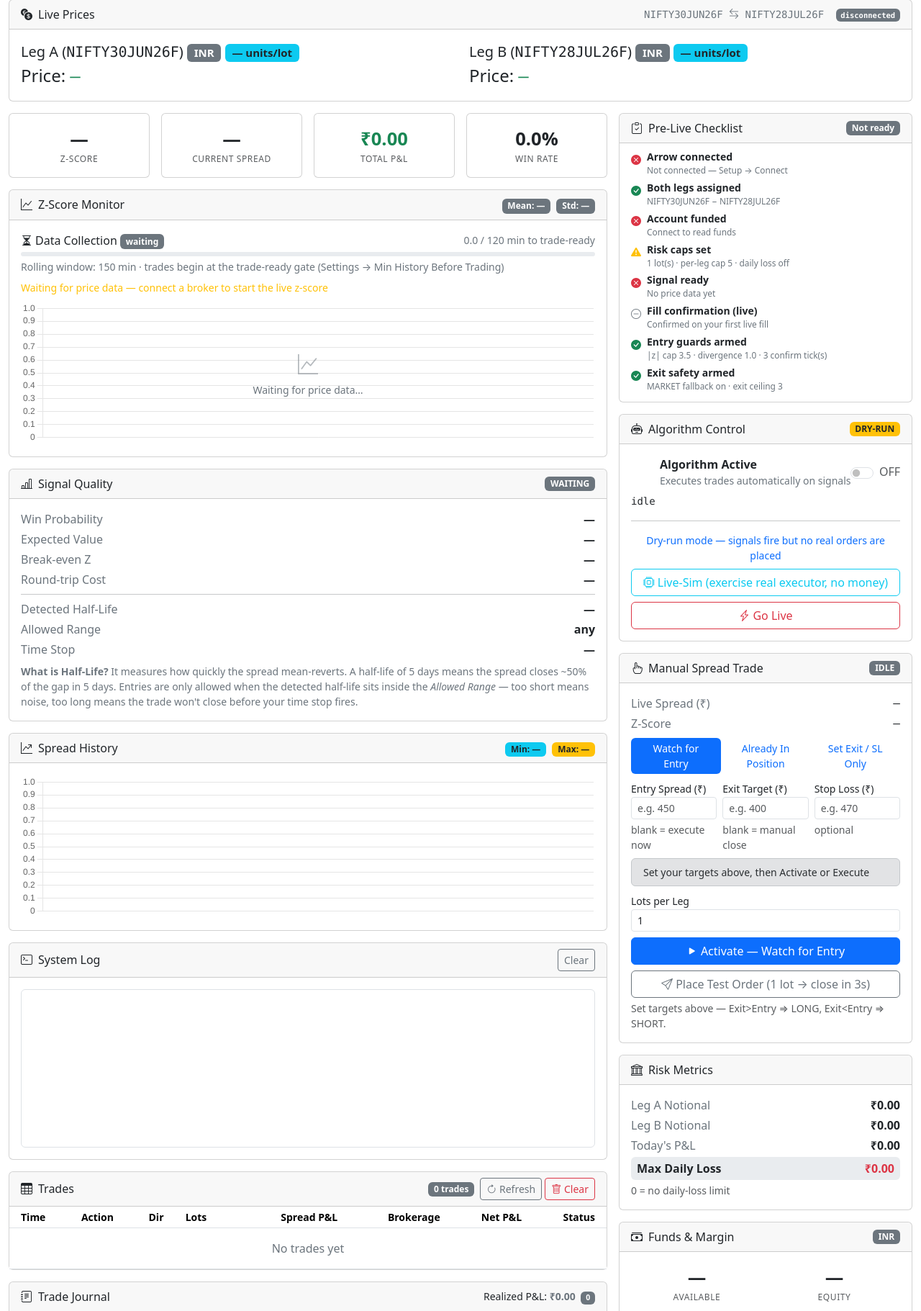
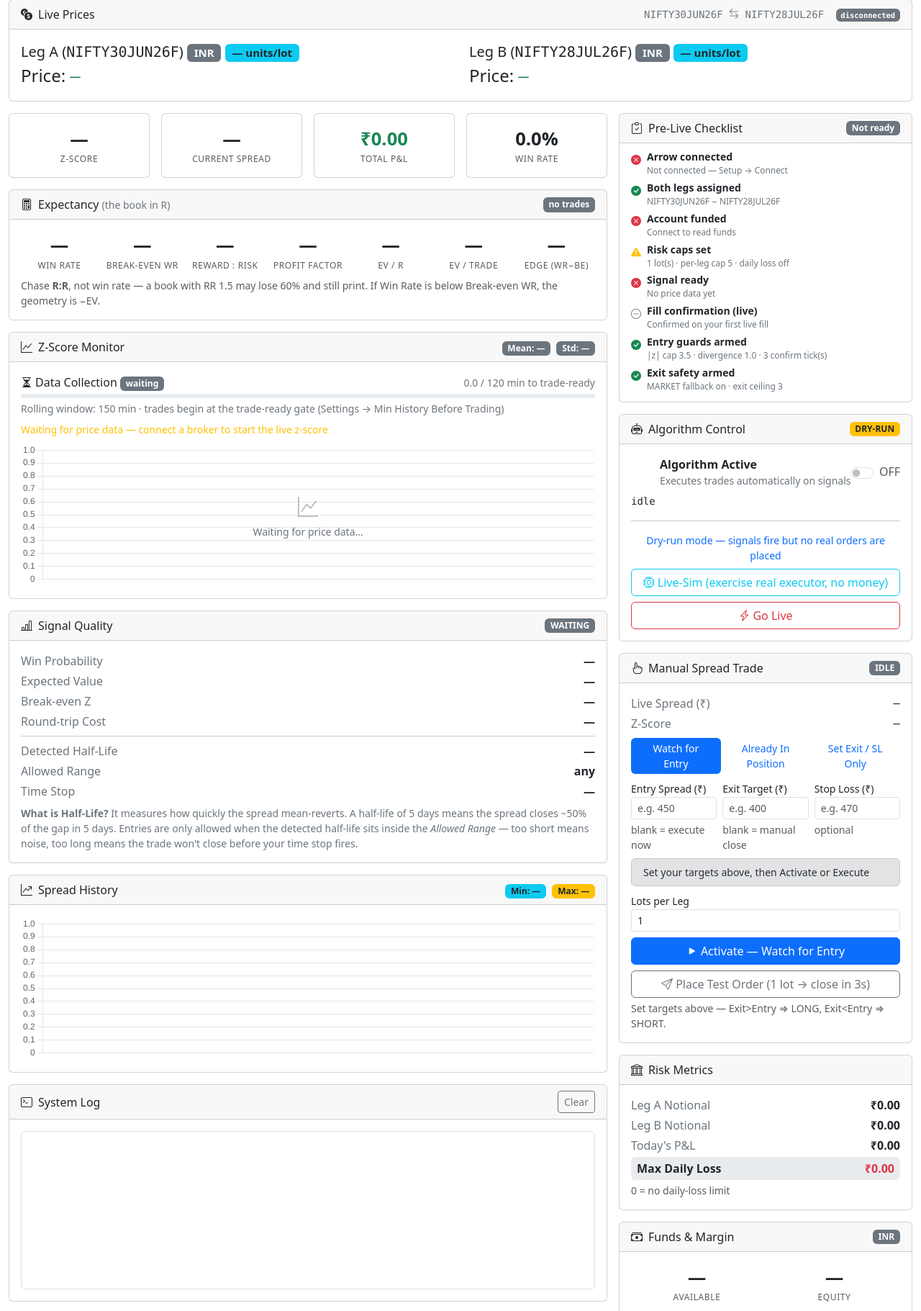
Before and after one commit to ajoxf/arrow-statarb, a Flask app: page /dashboard in a window 1280 px wide. Shown: the part 130-1951 px from the top of the page at 72% size. Run offline with Flask 3, Linux system fonts and the light colour scheme; data that the repository does not hold is empty.

Commit message:
Stage 3 — Dashboard: expectancy sheet (book in R) + stats-update interval
Ports the two genuine dashboard/analytics gaps from the crypto reference;
everything else on W3's dashboard (position card, journal, SD-touch via
/api/signal/excursions, regime badge) arrow already had.

- Expectancy sheet: trade_log.expectancy() computes the book on one sheet in R
  — win rate, avg win/loss, reward:risk, profit factor, break-even WR,
  EV/R = p·(1+RR)−1, ₹/trade and the WR−BE edge. /api/expectancy exposes it;
  a dashboard card renders it with a +EV/−EV verdict and sign colouring. The
  reference's discipline: chase R:R, not win rate; below break-even WR = −EV.
- Stats-update interval: the rolling mean/std can now be cached and recomputed
  only every N seconds (signal.stats_update_interval_sec) so the bands stay
  steady while z still tracks the live spread. 0 = every tick (unchanged
  default). Wired through settings (GET/POST + UI field) and config.
- tests: expectancy sheet numbers + empty book; stats cache holds bands within
  the interval while z moves. 226 passing.

Co-Authored-By: Claude Opus 4.8 <noreply@anthropic.com>
Claude-Session: https://claude.ai/code/session_014NKUxSD6a4kWARC2XAANxb

```diff
--- a/arrow_statarb/core/signal.py
+++ b/arrow_statarb/core/signal.py
@@ -81,6 +81,11 @@ class SignalEngine:
             "entry_zscore": 2.0,
             "exit_zscore": 0.0,
             "stop_zscore": 4.0,
+            # Stats-update interval (s): recompute the rolling mean/std only this
+            # often (cache between), so the bands stay STABLE instead of shifting
+            # every tick — the z still uses the live spread against the (possibly
+            # slightly older) mean/std. 0 = recompute every tick (bands drift).
+            "stats_update_interval_sec": 0.0,
             # Non-1:1 pairs mode: spread = hedge_ratio × leg_a − leg_b, so the two
             # legs are put on the SAME price scale (e.g. an ETF vs its index
             # future, ~90× apart). 1.0 = same-scale legs (calendar / cash-future),
@@ -452,7 +457,17 @@ class SignalEngine:
         tsN, la, lb, spread = samples[-1]
         span_min = (tsN - ts0) / 60.0
         spreads = [s[3] for s in samples]
-        mean, std = self.compute_stats(spreads)
+        # Stats-update interval: reuse a cached mean/std for up to N seconds so the
+        # bands stay stable (easier to track entries/exits). z always uses the LIVE
+        # spread against the (cached) mean/std. 0 = recompute every tick.
+        interval = float(p.get("stats_update_interval_sec", 0) or 0)
+        now = time.time()
+        cache = getattr(self, "_stats_cache", None)
+        if interval > 0 and cache is not None and (now - cache[2]) < interval:
+            mean, std = cache[0], cache[1]
+        else:
+            mean, std = self.compute_stats(spreads)
+            self._stats_cache = (mean, std, now)
         hl = self.half_life(spreads)
         z = (spread - mean) / std if std > 1e-12 else 0.0
 
--- a/arrow_statarb/core/trade_log.py
+++ b/arrow_statarb/core/trade_log.py
@@ -312,6 +312,47 @@ class TradeLog:
             return {"count": len(self._trades), "closed": len(closed),
                     "total_pnl": total, "win_rate": win_rate}
 
+    def expectancy(self) -> Dict:
+        """The whole book on one sheet, in R (= one average loss). Ported from the
+        reference system's hard-won discipline: chase REWARD:RISK, not win rate —
+        a system with RR 1.5 is *allowed* to lose 60% of the time. If the measured
+        win rate is below the break-even WR, the book is −EV no matter how any
+        single trade 'felt'.
+
+        p = win rate; RR = avg_win/avg_loss; PF = Σwin/Σloss;
+        break-even WR = 1/(1+RR); expectancy EV/R = p·(1+RR) − 1; ₹/trade."""
+        with self._lock:
+            closed = [t for t in self._trades if t.get("action") == "CLOSE"
+                      and t.get("entry_spread") is not None]
+        n = len(closed)
+        pnls = [float(t.get("net_pnl", 0) or 0) for t in closed]
+        wins = [x for x in pnls if x > 0]
+        losses = [-x for x in pnls if x < 0]        # positive magnitudes
+        nw, nl = len(wins), len(losses)
+        gross_win, gross_loss = round(sum(wins), 2), round(sum(losses), 2)
+        avg_win = round(gross_win / nw, 2) if nw else 0.0
+        avg_loss = round(gross_loss / nl, 2) if nl else 0.0
+        p = (nw / n) if n else 0.0
+        rr = (avg_win / avg_loss) if avg_loss > 0 else None
+        pf = (gross_win / gross_loss) if gross_loss > 0 else None
+        be_wr = (1.0 / (1.0 + rr)) if rr else None
+        ev_r = (p * (1.0 + rr) - 1.0) if rr else None
+        ev_inr = round(sum(pnls) / n, 2) if n else 0.0
+        return {
+            "closed": n, "wins": nw, "losses": nl,
+            "win_rate": round(100.0 * p, 1),
+            "avg_win": avg_win, "avg_loss": avg_loss,
+            "gross_win": gross_win, "gross_loss": gross_loss,
+            "reward_risk": (round(rr, 2) if rr is not None else None),
+            "profit_factor": (round(pf, 2) if pf is not None else None),
+            "breakeven_win_rate": (round(100.0 * be_wr, 1) if be_wr is not None else None),
+            "expectancy_r": (round(ev_r, 3) if ev_r is not None else None),
+            "expectancy_inr": ev_inr,
+            # WR minus break-even WR: >0 = +EV geometry, the number that matters.
+            "edge": (round(100.0 * p - 100.0 * be_wr, 1) if be_wr is not None else None),
+            "positive": ev_inr > 0,
+        }
+
     def clear(self) -> None:
         with self._lock:
             self._trades = []
--- a/arrow_statarb/web/app.py
+++ b/arrow_statarb/web/app.py
@@ -573,6 +573,7 @@ def create_app(config: Optional[Config] = None) -> Tuple[Flask, SocketIO]:
             "stop_zscore": float(s.get("stop_zscore", 4.0)),
             # non-1:1 pairs: spread = hedge_ratio × leg_a − leg_b (1 = same scale)
             "hedge_ratio": float(s.get("hedge_ratio", 1) or 1),
+            "stats_update_interval_sec": float(s.get("stats_update_interval_sec", 0) or 0),
             # window persistence (resume warm-up across a quick restart)
             "persist_window": bool(s.get("persist_window", True)),
             "resume_max_gap_min": float(s.get("resume_max_gap_min", 10) or 0),
@@ -1483,6 +1484,7 @@ def create_app(config: Optional[Config] = None) -> Tuple[Flask, SocketIO]:
                     "window_minutes": s.get("window_minutes", 120),
                     "min_signal_minutes": s.get("min_signal_minutes", 10),
                     "sample_interval_sec": s.get("sample_interval_sec", 0.5),
+                    "stats_update_interval_sec": s.get("stats_update_interval_sec", 0),
                     "hedge_ratio": s.get("hedge_ratio", 1.0),
                     "display_refresh_ms": s.get("display_refresh_ms", 500),
                     "persist_window": bool(s.get("persist_window", True)),
@@ -1552,6 +1554,7 @@ def create_app(config: Optional[Config] = None) -> Tuple[Flask, SocketIO]:
                      ("sample_interval_sec", 0.5), ("display_refresh_ms", 500),
                      ("resume_max_gap_min", 10), ("persist_interval_sec", 30),
                      ("min_hold_sec", 0.0), ("hedge_ratio", 1.0),
+                     ("stats_update_interval_sec", 0.0),
                      ("entry_zscore", 2.0), ("exit_zscore", 0.0), ("stop_zscore", 4.0),
                      ("confirmation_ticks", 3), ("max_entry_z_divergence", 0.0),
                      ("max_entry_spread_divergence", 0.0), ("max_entry_zscore", 0.0)):
@@ -1850,6 +1853,11 @@ def create_app(config: Optional[Config] = None) -> Tuple[Flask, SocketIO]:
         """Round-trip trades with full entry/exit detail for the Trade Journal."""
         return jsonify(trade_log.round_trips())
 
+    @app.route("/api/expectancy", methods=["GET"])
+    def api_expectancy():
+        """The book on one sheet, in R: win rate, R:R, PF, break-even WR, EV/R."""
+        return jsonify(trade_log.expectancy())
+
     @app.route("/api/trades/clear", methods=["POST"])
     def api_trades_clear():
         trade_log.clear()
--- a/arrow_statarb/web/templates/dashboard.html
+++ b/arrow_statarb/web/templates/dashboard.html
@@ -63,6 +63,26 @@
                 <div class="metric text-success" id="t-pnl">₹0.00</div><div class="metric-label">Total P&amp;L</div></div></div></div>
             <div class="col-6 col-xl-3"><div class="card text-center h-100"><div class="card-body">
                 <div class="metric" id="t-winrate">0.0%</div><div class="metric-label">Win Rate</div></div></div></div>
+        </div>
+
+        <!-- Expectancy sheet (the book in R) -->
+        <div class="card mt-3">
+            <div class="card-header d-flex justify-content-between align-items-center">
+                <span><i class="bi bi-calculator me-2"></i>Expectancy <span class="text-secondary small">(the book in R)</span></span>
+                <span id="e-verdict" class="badge bg-secondary">—</span>
+            </div>
+            <div class="card-body">
+                <div class="row g-2 text-center small">
+                    <div class="col"><div class="metric" id="e-wr">—</div><div class="metric-label">Win Rate</div></div>
+                    <div class="col"><div class="metric" id="e-bewr">—</div><div class="metric-label">Break-even WR</div></div>
+                    <div class="col"><div class="metric" id="e-rr">—</div><div class="metric-label">Reward : Risk</div></div>
+                    <div class="col"><div class="metric" id="e-pf">—</div><div class="metric-label">Profit Factor</div></div>
+                    <div class="col"><div class="metric" id="e-evr">—</div><div class="metric-label">EV / R</div></div>
+                    <div class="col"><div class="metric" id="e-evinr">—</div><div class="metric-label">EV / trade</div></div>
+                    <div class="col"><div class="metric" id="e-edge">—</div><div class="metric-label">Edge (WR−BE)</div></div>
+                </div>
+                <div class="form-text mt-2">Chase <strong>R:R</strong>, not win rate — a book with RR 1.5 may lose 60% and still print. If Win Rate is below Break-even WR, the geometry is −EV.</div>
+            </div>
         </div>
 
         <!-- Z-Score Monitor -->
@@ -735,6 +755,31 @@
                        trailing_stop:'bg-info text-dark', hard_time_stop:'bg-warning text-dark',
                        manual:'bg-secondary' };
     const _EXITLBL = { dollar_stop:'stop price', hard_time_stop:'hard time' };
+    async function pollExpectancy() {
+        try {
+            const e = await fetch('/api/expectancy').then(x => x.json());
+            const T = (id, v) => { const el = document.getElementById(id); if (el) el.textContent = v; };
+            const num = (v, s) => v == null ? '—' : (typeof v === 'number' ? v.toFixed(s) : v);
+            T('e-wr', e.closed ? e.win_rate.toFixed(1) + '%' : '—');
+            T('e-bewr', e.breakeven_win_rate == null ? '—' : e.breakeven_win_rate.toFixed(1) + '%');
+            T('e-rr', num(e.reward_risk, 2));
+            T('e-pf', num(e.profit_factor, 2));
+            T('e-evr', num(e.expectancy_r, 3));
+            T('e-evinr', e.closed ? _rs(e.expectancy_inr) : '—');
+            T('e-edge', e.edge == null ? '—' : (e.edge > 0 ? '+' : '') + e.edge.toFixed(1) + '%');
+            const vb = document.getElementById('e-verdict');
+            if (vb) {
+                if (!e.closed) { vb.textContent = 'no trades'; vb.className = 'badge bg-secondary'; }
+                else if (e.positive) { vb.textContent = '+EV'; vb.className = 'badge bg-success'; }
+                else { vb.textContent = '−EV'; vb.className = 'badge bg-danger'; }
+            }
+            // colour EV/R and edge by sign
+            const evrEl = document.getElementById('e-evr');
+            if (evrEl) evrEl.className = 'metric ' + (e.expectancy_r > 0 ? 'text-success' : (e.expectancy_r < 0 ? 'text-danger' : ''));
+            const edgeEl = document.getElementById('e-edge');
+            if (edgeEl) edgeEl.className = 'metric ' + (e.edge > 0 ? 'text-success' : (e.edge < 0 ? 'text-danger' : ''));
+        } catch (err) { /* leave last values */ }
+    }
     async function pollJournal() {
         try {
             const j = await fetch('/api/trades/journal').then(x => x.json());
@@ -1072,6 +1117,7 @@
     pollMode();     setInterval(pollMode, 3000);
     pollPreflight(); setInterval(pollPreflight, 3000);
     pollJournal();  setInterval(pollJournal, 3000);
+    pollExpectancy(); setInterval(pollExpectancy, 4000);
     pollExecution(); setInterval(pollExecution, 2000);
     pollExchangeOrders(); setInterval(pollExchangeOrders, 5000);
     pollTrades();   setInterval(pollTrades, 3000);
--- a/config/settings.example.yaml
+++ b/config/settings.example.yaml
@@ -46,6 +46,9 @@ signal:
                               # the warm-up so a full 2h span is reliably reachable —
                               # the window trims at exactly its length)
   sample_interval_sec: 0.5    # how often the server samples prices
+  stats_update_interval_sec: 0  # recompute rolling mean/std only every N s (bands
+                              # stay stable; z still uses the live spread). 0 = every
+                              # tick (bands drift). ~300 (5 min) for steady bands.
   display_refresh_ms: 500     # dashboard live-price poll cadence (min 500ms)
   min_signal_minutes: 120     # history required before any trade (2h warm-up gate)
   # Window persistence: save the rolling window to data/signal_window.json so a
```
Also changed, not shown: arrow_statarb/web/templates/settings.html (+7 -0 lines), tests/test_extras.py (+28 -0 lines), tests/test_signal.py (+18 -0 lines).
